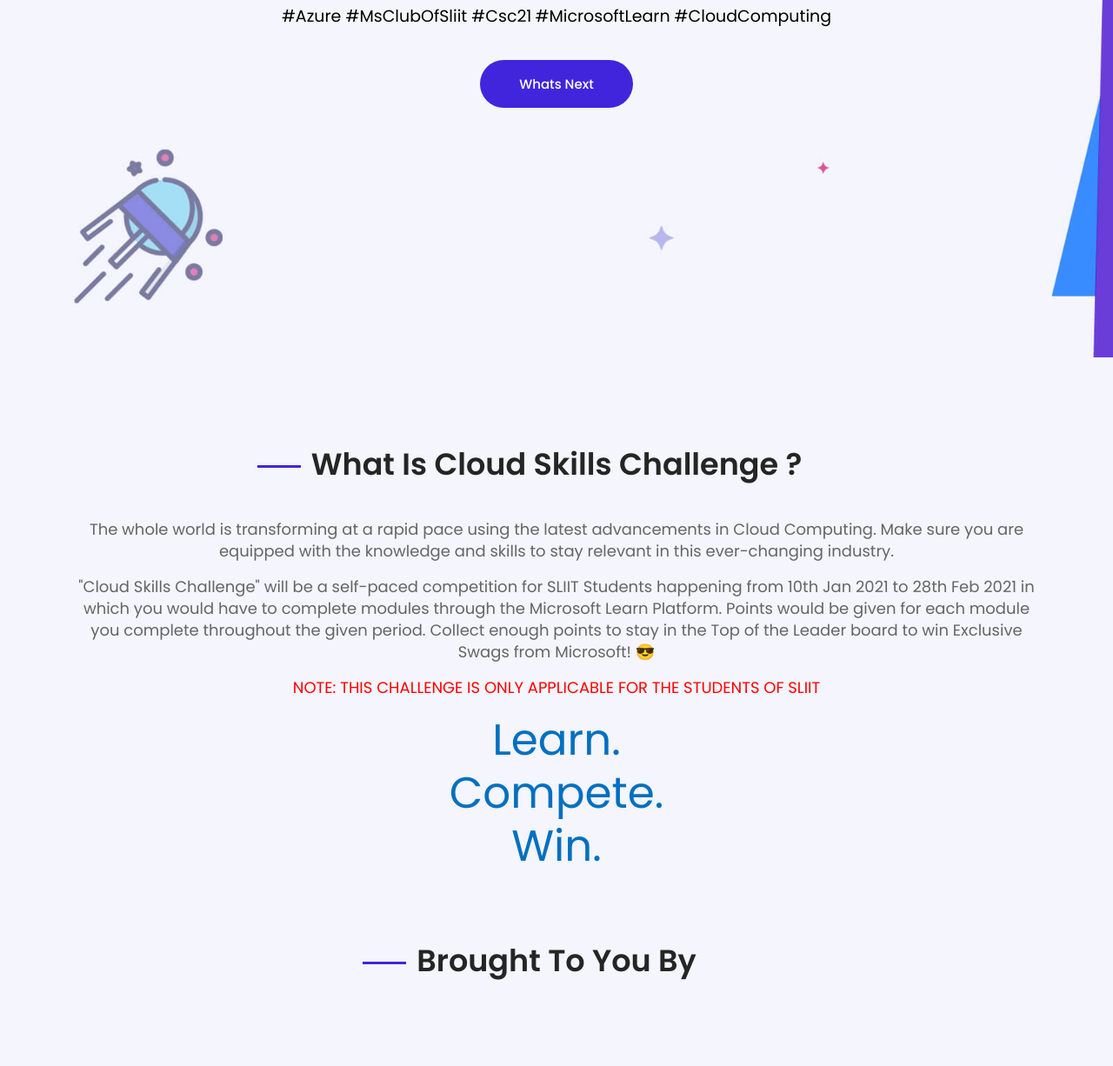
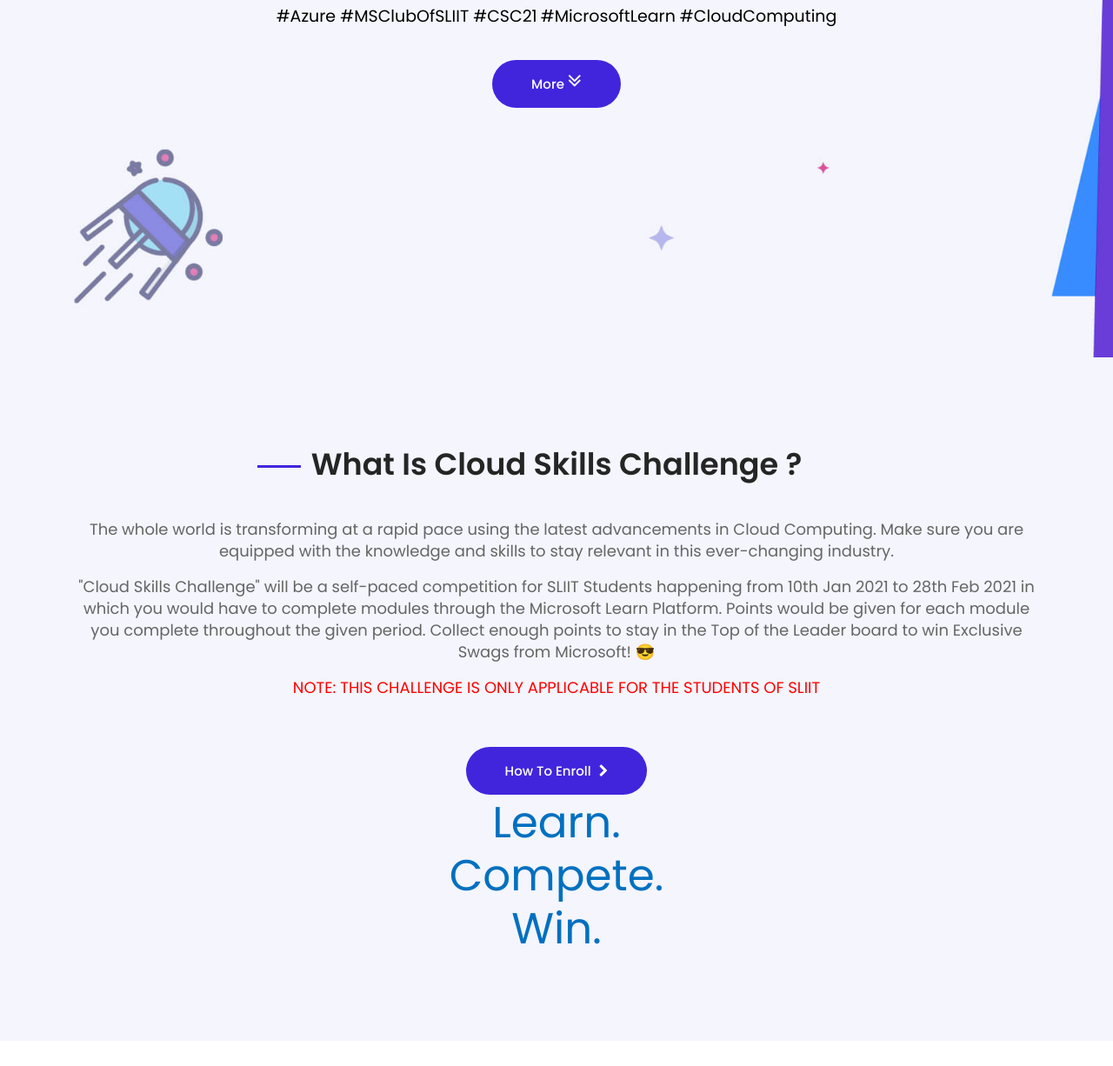
Before and after one commit to susithrupasinghe/CSC, a plain HTML site: page index.html in a window 1280 px wide. Shown: the part 389-1615 px from the top of the page at 87% size. Drawn offline with Linux system fonts and the light colour scheme.

Commit message:
Updated site added

```diff
--- a/assets/css/style.css
+++ b/assets/css/style.css
@@ -43,7 +43,15 @@ Author Email: ithemeslab@gmail.com */
 /*google fonts*/
 @import url("https://fonts.googleapis.com/css?family=Poppins:400,500,600,700");
 /* 1.1  global & override */
-
+html {
+  scroll-behavior: smooth;
+}
+.bttcenter
+{
+  display: flex;
+  align-items: center;
+  justify-content: center;
+}
 .single-sponsers img {
   margin: 0;
   position: absolute;
--- a/index.html
+++ b/index.html
@@ -95,15 +95,16 @@
                     <div class="col-lg-12">
                         <div class="banner-content">
 
-                            <h3>Cloud Skill Challenge</h3>
+                            <h3>Cloud Skills Challenge</h3>
                             <div class="section-title text-center">
-                                <p style="color: black;">#Azure #MsClubOfSliit #Csc21</p>
+                                <p style="color: black;">#Azure #MSClubOfSLIIT #CSC21</p>
                                 <p style="color: black;">#MicrosoftLearn #CloudComputing</p>
 
                             </div>
 
                             <div class="primary-btn text-left">
-                                <a href="howtodo.html" class="btn-primary">Whats Next</a>
+                                <a href="#description" class="btn-primary">More <i class="fa fa-angle-double-down"
+                                        style="font-size:25px;"></i></a>
                             </div>
                         </div>
                     </div>
@@ -118,12 +119,12 @@
 
 
         <!--Event Schedule Area Start Here-->
-        <div class="event-schedule-area-two bg-color pad100" id="description">
+        <div class="event-schedule-area-two bg-color pad100">
             <div class="container">
                 <div class="row">
                     <div class="col-lg-12">
                         <div class="section-title text-center">
-                            <div class="title-text">
+                            <div class="title-text" id="description">
                                 <h3>What is Cloud Skills Challenge ?</h3>
                             </div>
                             <p>The whole world is transforming at a rapid pace using the latest advancements in
@@ -142,9 +143,21 @@
                                 STUDENTS OF SLIIT
                             </p>
 
+                            <div class="bttcenter">
+                                <div class="primary-btn text-left">
+                                    <a href="howtodo.html" class="btn-primary">How To
+                                        Enroll <i class="fa fa-chevron-right" style="padding-left: 5px;"></i></a>
+                                </div>
+                            </div>
 
 
                         </div>
+
+
+
+
+
+
                         <div class="mstxt">
                             <p>Learn.</p>
                             <p>Compete.</p>
@@ -152,7 +165,12 @@
                         </div>
                     </div>
                     <!-- /.col end-->
+
+
                 </div>
+            </div>
+
+
 
             <!-- /row end-->
         </div>
@@ -175,7 +193,7 @@
                 <div class="sponsers-active owl-carousel owl-theme">
                     <div class="col-lg-12">
                         <div class="single-sponsers" style="position: relative; height: 200px;">
-                                <a href="#"><img src="assets/img/logo/ms_t.png" alt=""></a>
+                            <a href=" #"><img src="assets/img/logo/ms_t.png" alt=""></a>
                         </div>
                     </div>
                     <div class="col-lg-12">
@@ -192,7 +210,7 @@
                     </div>
                     <div class="col-lg-12">
                         <div class="single-sponsers" style="position: relative; height: 200px;">
-                                <a href="#"><img src="assets/img/logo/moz_t.png" alt=""></a>
+                            <a href="#"><img src="assets/img/logo/mozilla_t.png" alt=""></a>
                         </div>
 
                     </div>
```
Also changed, not shown: howtodo.html (+4 -3 lines), assets/img/logo/mozilla_t.png (added), assets/img/logo/ms_t.png, assets/img/steps/st3.PNG. Lines whose indentation alone changed are shown as unchanged.
